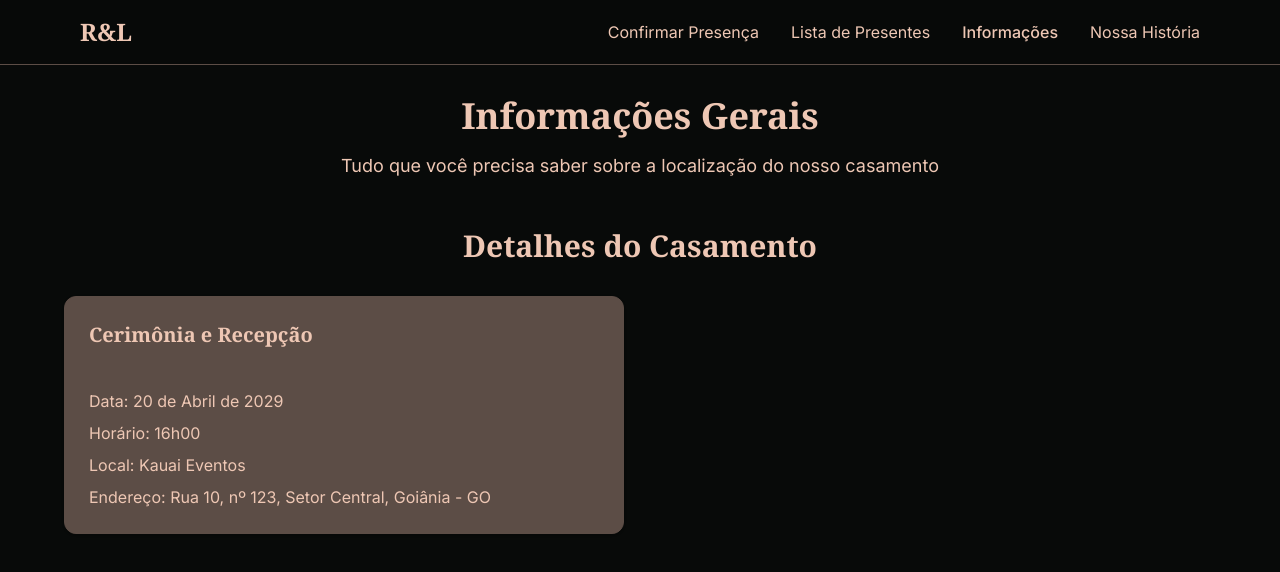
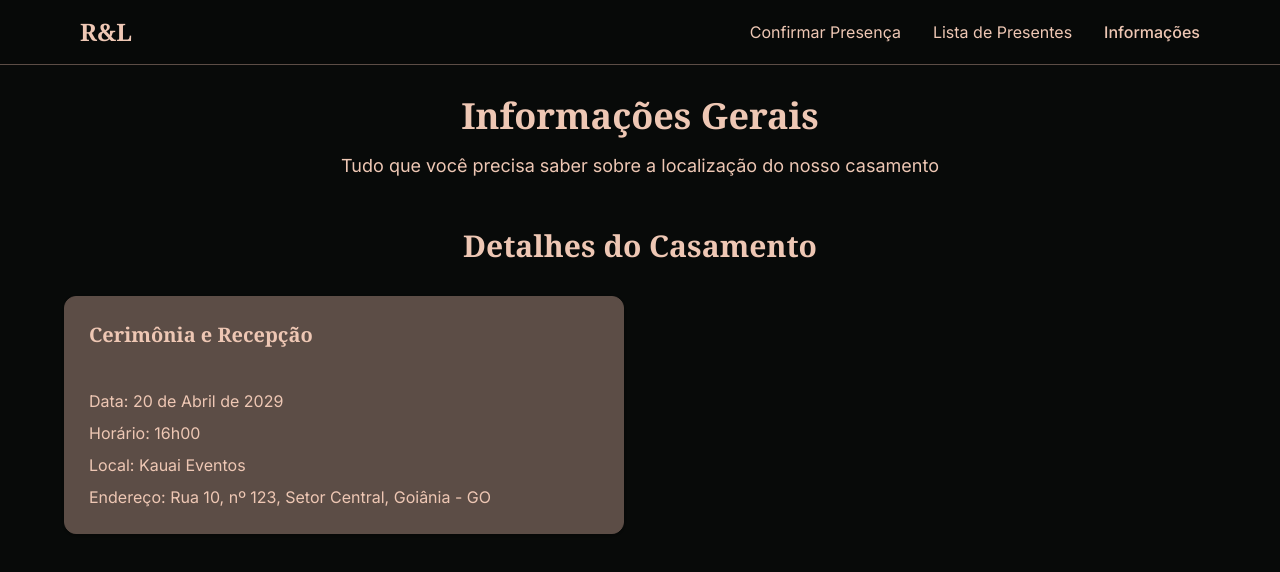
Before and after one commit to lucasbalbino/wedding-site, a Next.js app: page /informacoes in a window 1280 px wide. Shown: the top 572 px of the page. Built offline with nearby package versions, Linux system fonts and the light colour scheme.

Commit message:
removing unused link

```diff
--- a/app/informacoes/page.tsx
+++ b/app/informacoes/page.tsx
@@ -33,9 +33,6 @@ export default function InformacoesPage() {
               </Link>
               <Link href="/informacoes" className="text-primary font-medium">
                 Informações
-              </Link>
-              <Link href="/nossa-historia" className="text-muted-foreground hover:text-primary transition-colors">
-                Nossa História
               </Link>
             </div>
           </div>
```
